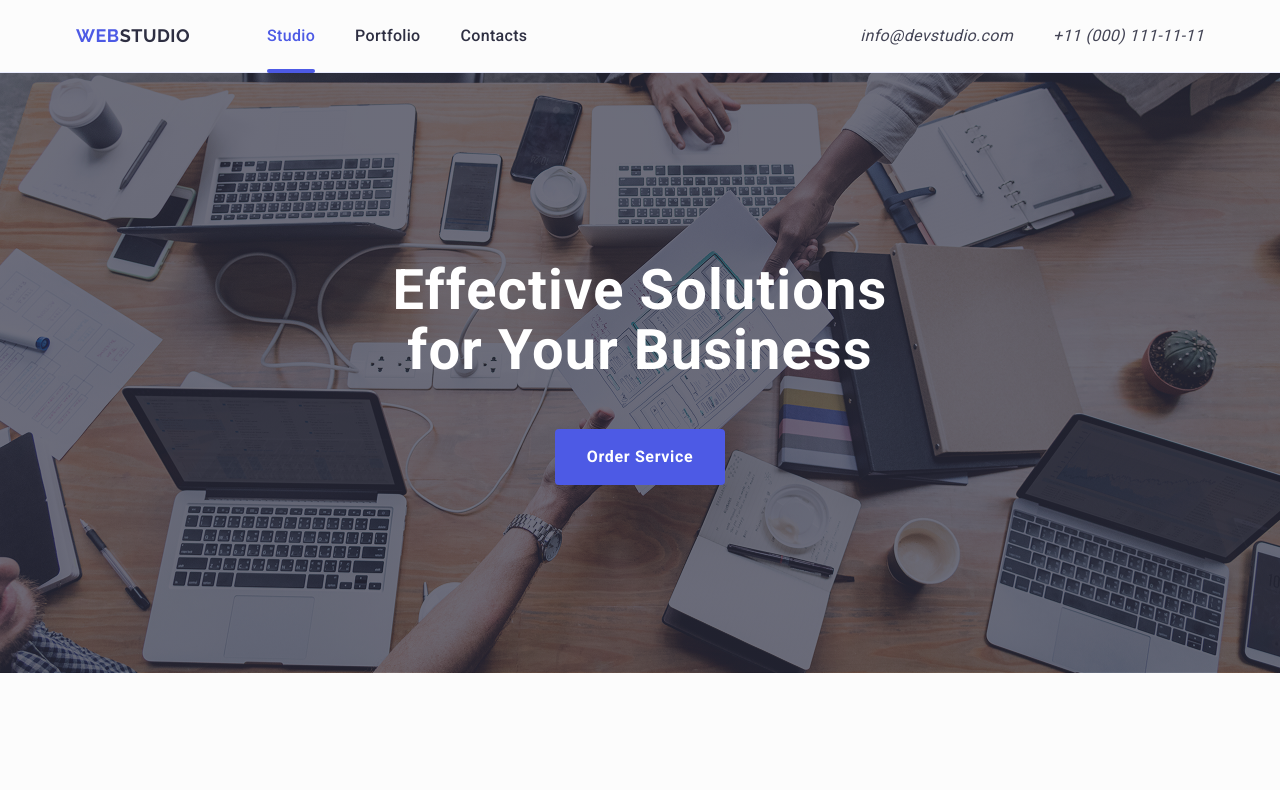
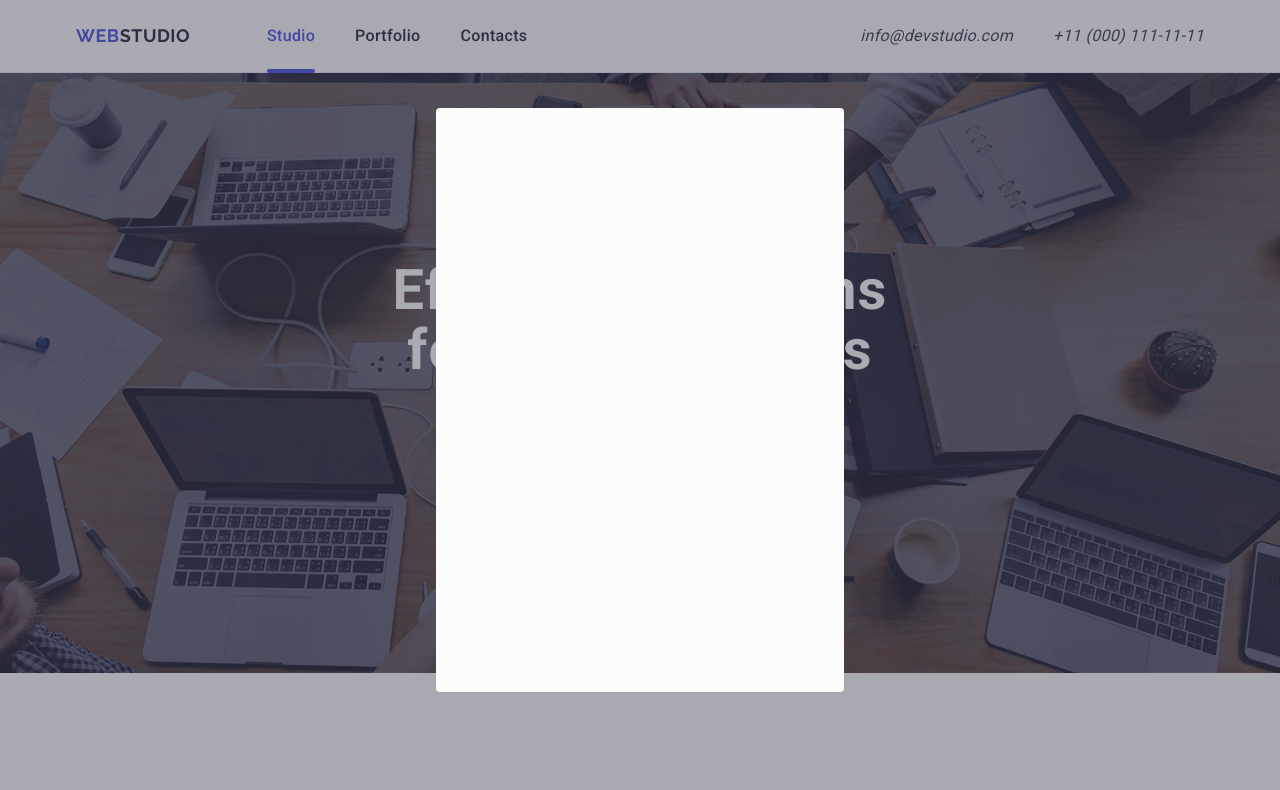
Before and after one commit to Efee-prog/goit-markup-hw-05, a plain HTML site: page index.html in a window 1280 px wide. Shown: the top 790 px of the page. Drawn offline with nearby package versions, Linux system fonts and the light colour scheme.

Commit message:
Add backdrop and modal window

```diff
--- a/css/styles.css
+++ b/css/styles.css
@@ -584,17 +584,17 @@ address {
   margin-right: 80px;
 }
 
-.footer-form{
+.footer-form {
   display: flex;
   gap: 24px;
 }
 
-.footer-subscribe-text{
+.footer-subscribe-text {
   color: var(--color-white);
   margin-bottom: 16px;
 }
 
-.footer-input{
+.footer-input {
   width: 264px;
   height: 40px;
 
@@ -610,11 +610,11 @@ address {
   font-size: 12px;
 }
 
-.footer-input::placeholder{
+.footer-input::placeholder {
   color: var(--color-white);
 }
 
-.footer-btn{
+.footer-btn {
   width: 165px;
   height: 40px;
 
@@ -631,11 +631,49 @@ address {
   cursor: pointer;
 }
 
-.footer-btn:hover{
+.footer-btn:hover {
   background-color: var(--color-success);
   transition: 250ms cubic-bezier(0.4, 0, 0.2, 1);
 }
 
-.footer-btn-icon{
+.footer-btn-icon {
   fill: var(--color-white);
 }
+
+/* =========================
+   MODAL FORM
+========================= */
+
+.backdrop {
+  position: fixed;
+  top: 0;
+  left: 0;
+
+  width: 100%;
+  height: 100%;
+
+  background-color: rgba(46, 47, 66, 0.4);
+
+  display: flex;
+  align-items: center;
+  justify-content: center;
+  opacity: 0;
+  visibility: hidden;
+
+  transition:
+    opacity 250ms cubic-bezier(0.4, 0, 0.2, 1),
+    visibility 250ms cubic-bezier(0.4, 0, 0.2, 1);
+}
+
+.backdrop.is-open{
+  opacity: 1;
+  visibility: visible;
+}
+
+.modal {
+  width: 408px;
+  min-height: 584px;
+
+  background-color: var(--color-modal-bg);
+  border-radius: 4px;
+}
--- a/index.html
+++ b/index.html
@@ -500,6 +500,7 @@
             digital marketing & growth solutions.
           </p>
         </div>
+
         <div class="footer-social-box">
           <p class="footer-social-text">Social media</p>
 
@@ -542,6 +543,7 @@
             </li>
           </ul>
         </div>
+
         <div class="footer-subscribe">
           <p class="footer-subscribe-text">Subscribe</p>
 
@@ -565,5 +567,8 @@
         </div>
       </div>
     </footer>
+    <div class="backdrop is-open">
+      <div class="modal"></div>
+    </div>
   </body>
 </html>
```
